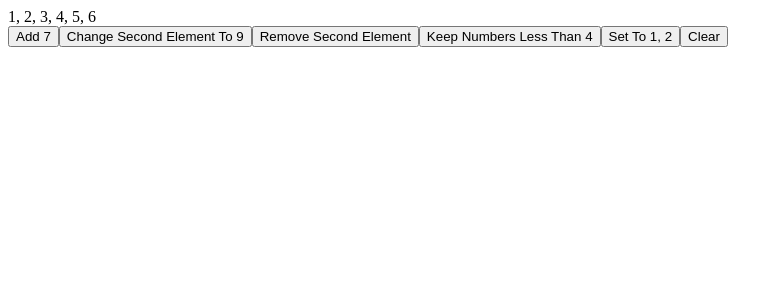
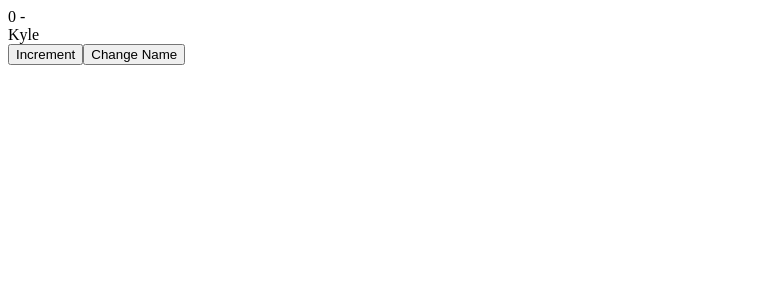
Before and after one commit to choeqq/react-custom-hooks, a React (Create React App) app: page / in a window 1280 px wide. Shown: the top 300 px of the page, without its empty margins (0-783 px from the left). Built offline with nearby package versions, Linux system fonts and the light colour scheme.

Commit message:
usePrevious added

```diff
--- /dev/null
+++ b/src/6-usePrevious/PreviousComponent.tsx
@@ -0,0 +1,21 @@
+import { useState } from "react";
+import usePrevious from "./usePrevious";
+
+export default function PreviousComponent() {
+  const [count, setCount] = useState(0);
+  const [name, setName] = useState("Kyle");
+  const previousCount = usePrevious(count);
+
+  return (
+    <div>
+      <div>
+        {count} - {previousCount}
+      </div>
+      <div>{name}</div>
+      <button onClick={() => setCount((currentCount) => currentCount + 1)}>
+        Increment
+      </button>
+      <button onClick={() => setName("John")}>Change Name</button>
+    </div>
+  );
+}
--- /dev/null
+++ b/src/6-usePrevious/usePrevious.ts
@@ -0,0 +1,13 @@
+import { useRef } from "react";
+
+export default function usePrevious<T>(value: T) {
+  const currRef = useRef<T>(value);
+  const previousRef = useRef<T>();
+
+  if (currRef.current !== value) {
+    previousRef.current = currRef.current;
+    currRef.current = value;
+  }
+
+  return previousRef.current;
+}
--- a/src/App.tsx
+++ b/src/App.tsx
@@ -4,13 +4,15 @@
 import DebounceComponent from "./3-useDebounce/DebounceComponent";
 import UpdateEffectComponent from "./4-useUpdateEffect/UpdateEffectComponent";
 import ArrayComponent from "./5-useArray/ArrayComponent";
+import PreviousComponent from "./6-usePrevious/previousComponent";
 
 function App() {
   // return <ToggleComponent />;
   // return <TimeoutComponent />;
   // return <DebounceComponent />;
   // return <UpdateEffectComponent />;
-  return <ArrayComponent />;
+  // return <ArrayComponent />;
+  return <PreviousComponent />;
 }
 
 export default App;
```
